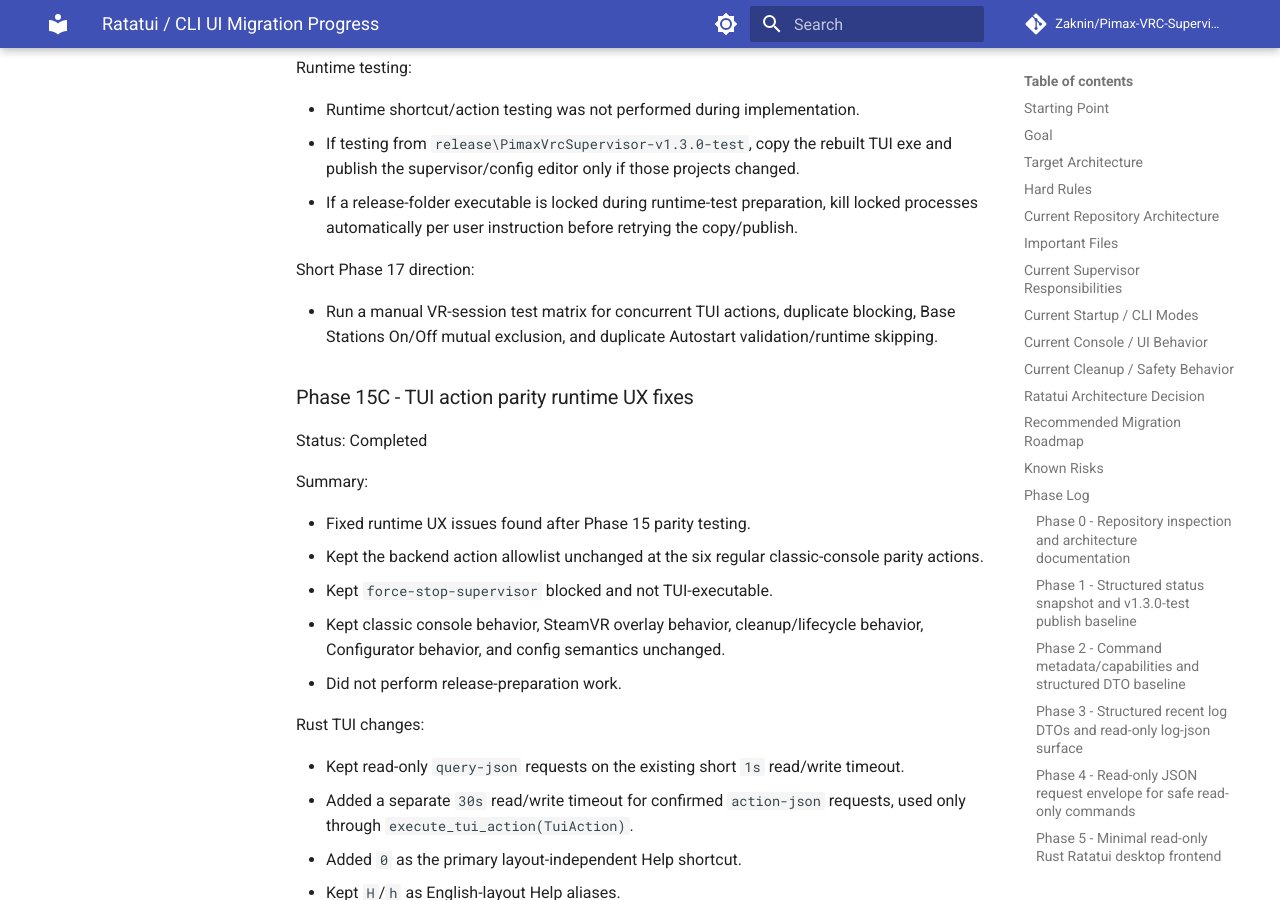
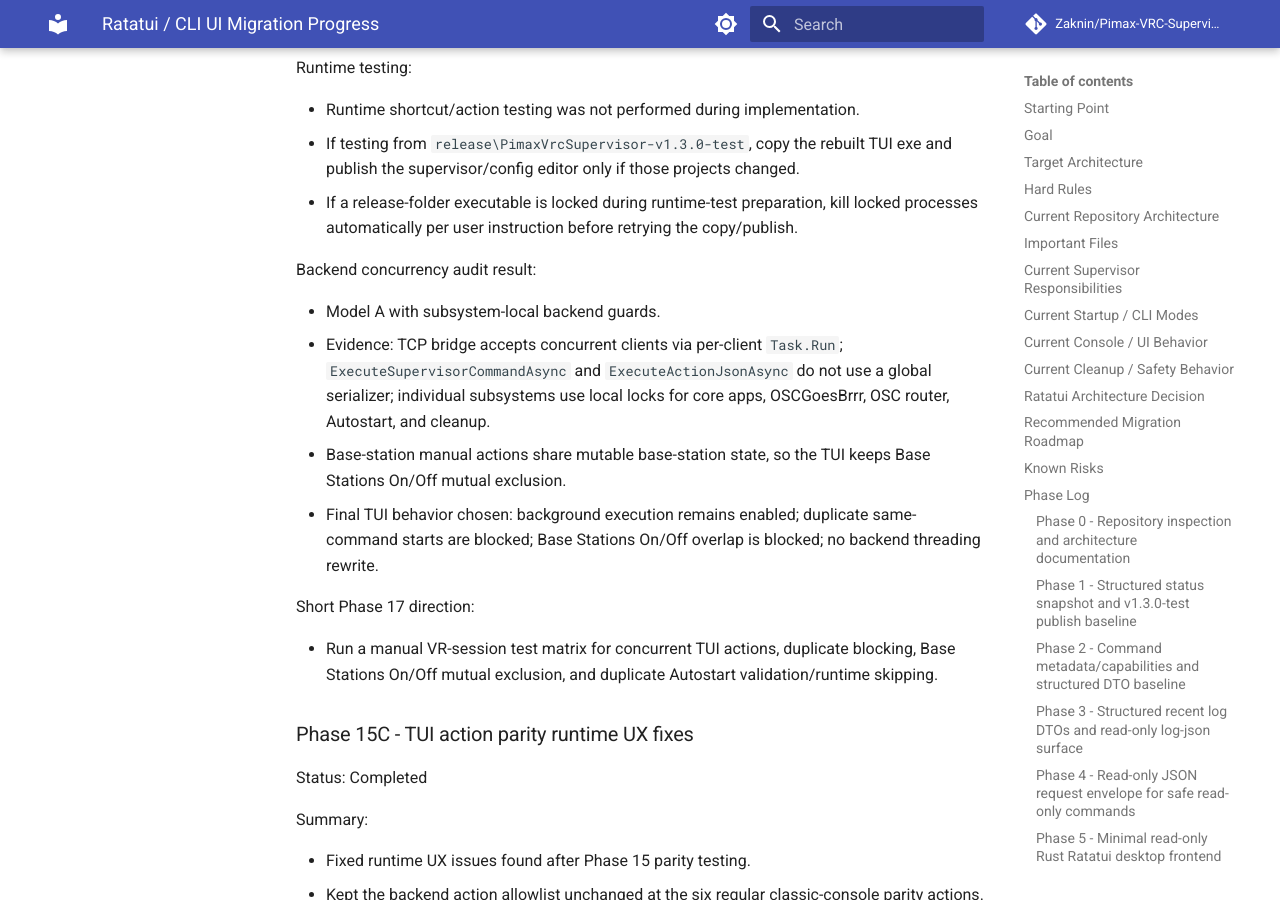
Before and after one commit to Zaknin/Pimax-VRC-Supervisor, an MkDocs documentation site: the page built from docs/ratatui-tui-migration-progress.md, in a window 1280 px wide and 900 px high, scrolled down 63895 px. Built offline with MkDocs 1.6.1 and Material for MkDocs 9.7.7, drawn with Linux system fonts in a browser that asks for light colours; comment, search, counter and statistics services are not loaded.

Commit message:
Docs: record TUI backend concurrency audit

```diff
--- a/docs/ratatui-tui-migration-progress.md
+++ b/docs/ratatui-tui-migration-progress.md
@@ -1884,6 +1884,13 @@ Runtime testing:
 - If testing from `release\PimaxVrcSupervisor-v1.3.0-test`, copy the rebuilt TUI exe and publish the supervisor/config editor only if those projects changed.
 - If a release-folder executable is locked during runtime-test preparation, kill locked processes automatically per user instruction before retrying the copy/publish.
 
+Backend concurrency audit result:
+
+- Model A with subsystem-local backend guards.
+- Evidence: TCP bridge accepts concurrent clients via per-client `Task.Run`; `ExecuteSupervisorCommandAsync` and `ExecuteActionJsonAsync` do not use a global serializer; individual subsystems use local locks for core apps, OSCGoesBrrr, OSC router, Autostart, and cleanup.
+- Base-station manual actions share mutable base-station state, so the TUI keeps Base Stations On/Off mutual exclusion.
+- Final TUI behavior chosen: background execution remains enabled; duplicate same-command starts are blocked; Base Stations On/Off overlap is blocked; no backend threading rewrite.
+
 Short Phase 17 direction:
 
 - Run a manual VR-session test matrix for concurrent TUI actions, duplicate blocking, Base Stations On/Off mutual exclusion, and duplicate Autostart validation/runtime skipping.
```
